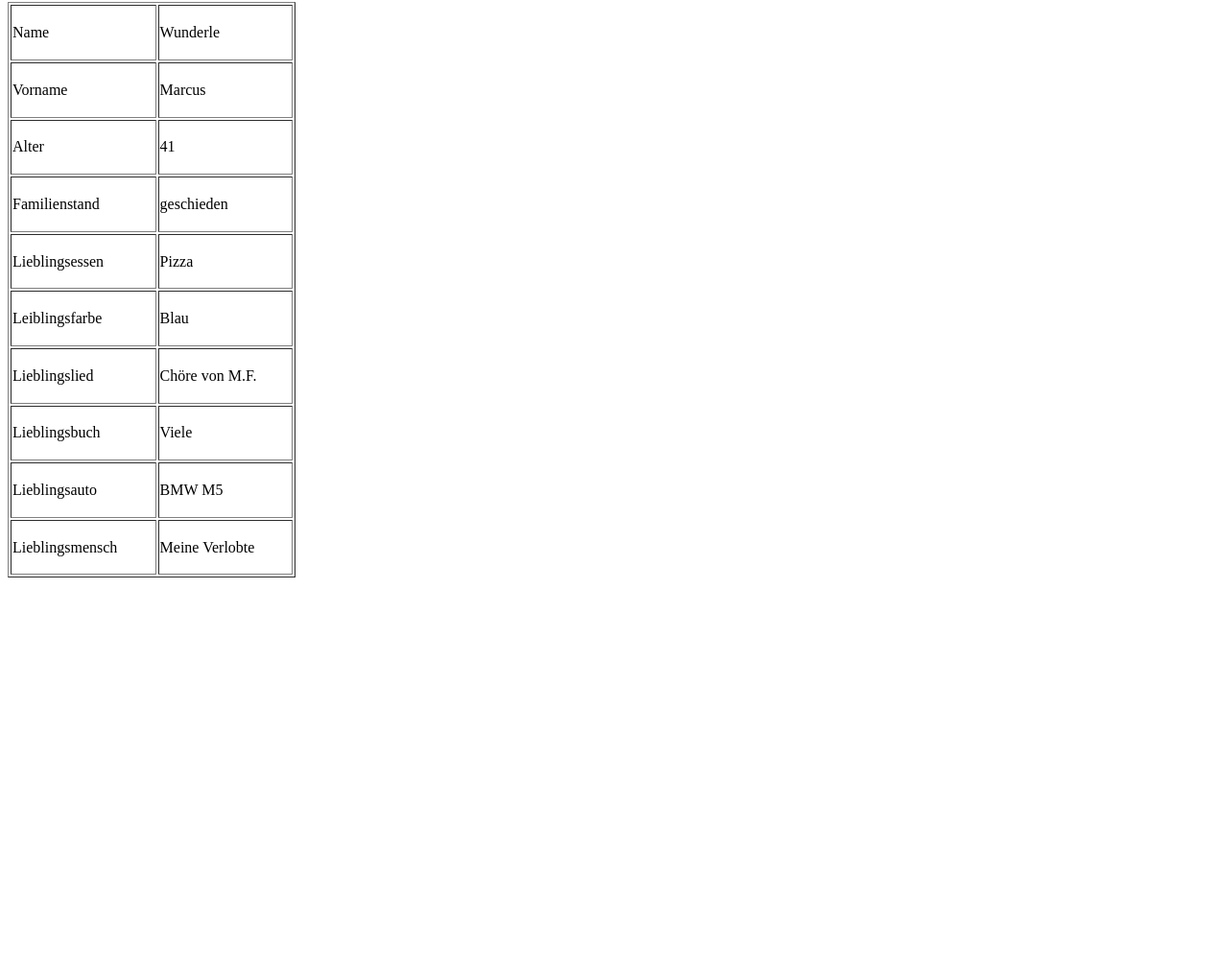
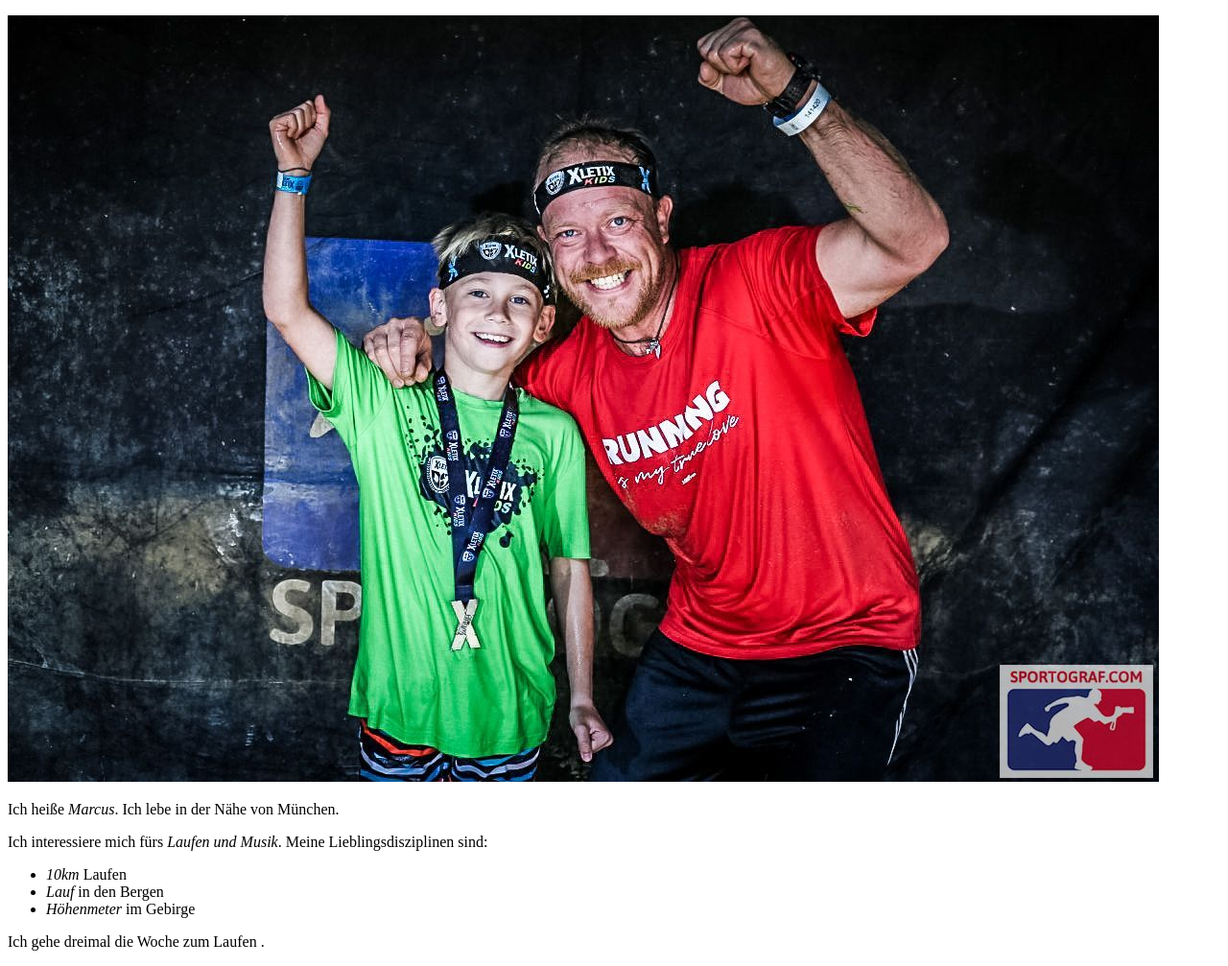
Before and after one commit to dildilbag/git-mini-project, a plain HTML site: page marcus.html in a window 1280 px wide. Shown: the part 64-1071 px from the top of the page at 96% size. Before the commit the page ends 800 px from the top, so only its background shows below. Drawn offline with Linux system fonts and the light colour scheme.

Commit message:
Add files via upload

```diff
--- a/marcus.html
+++ b/marcus.html
@@ -1,56 +1,28 @@
-<!DOCTYPE HTML PUBLIC "-//W3C//DTD HTML 4.0 Transitional//EN">
-
+<!DOCTYPE html>
 <html>
-<head>
- <title>Mein Steckbrief</title>
-</head>
-
-<body>
-<h1>Mein Steckbrief</h1>
-<table border="1" height="600" width="300">
-
-<tr>
- <td>Name</td>
- <td>Wunderle</td>
-</tr>
-<tr>
- <td>Vorname</td>
- <td>Marcus</td>
-</tr>
-<tr>
- <td>Alter</td>
- <td>41</td>
-</tr>
-<tr>
- <td>Familienstand</td>
- <td>geschieden</td>
-</tr>
-<tr>
- <td>Lieblingsessen</td>
- <td>Pizza</td>
-</tr>
-<tr>
- <td>Leiblingsfarbe</td>
- <td>Blau</td>
-</tr>
-<tr>
- <td>Lieblingslied</td>
- <td>Chöre von M.F.</td>
-</tr>
-<tr>
- <td>Lieblingsbuch</td>
- <td>Viele</td>
-</tr>
-<tr>
- <td>Lieblingsauto</td>
- <td>BMW M5</td>
-</tr>
-<tr>
- <td>Lieblingsmensch</td>
- <td>Meine Verlobte</td>
-</tr>
-</table>
-
-
-</body>
+  <head>
+    <meta charset="utf-8"/>
+    <title>Steckbrief von Marcus Wunderle</title>
+  </head>
+  <body>
+    <h1>Steckbrief</h1>
+    <p><img alt="Foto von mir" src="MarcusBild.jpg"/></p>
+    <p>
+      Ich heiße <em>Marcus</em>. Ich lebe in der Nähe
+      von München.    </p>
+    <p>
+      Ich interessiere mich fürs <em>Laufen und Musik</em>.
+      Meine Lieblingsdisziplinen sind:
+    </p>
+    <ul>
+      <li><em>10km</em> Laufen</li>
+      <li><em>Lauf</em> in den Bergen</li>
+      <li><em>Höhenmeter</em> im Gebirge</li>
+    </ul>
+    <p>
+      Ich gehe dreimal die Woche zum
+      <a>Laufen</a>
+      .
+    </p>
+  </body>
 </html>
```
